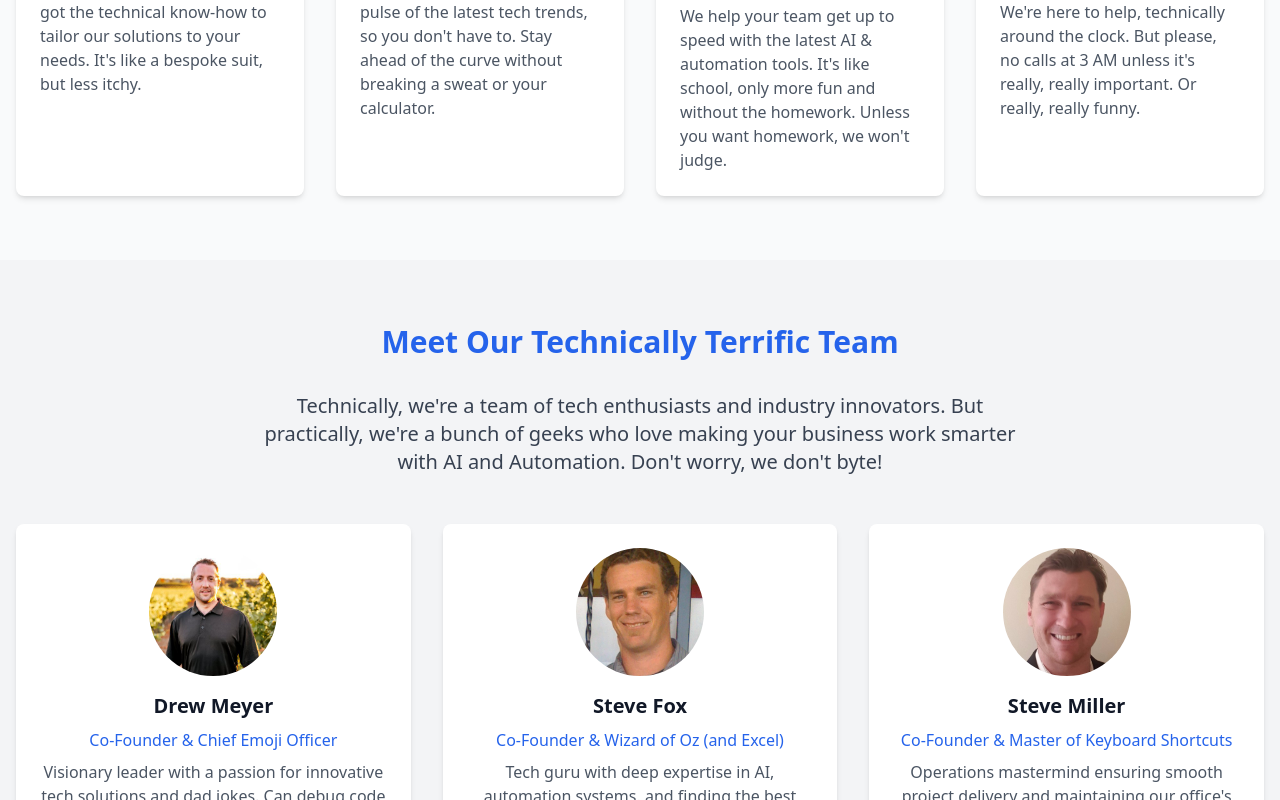
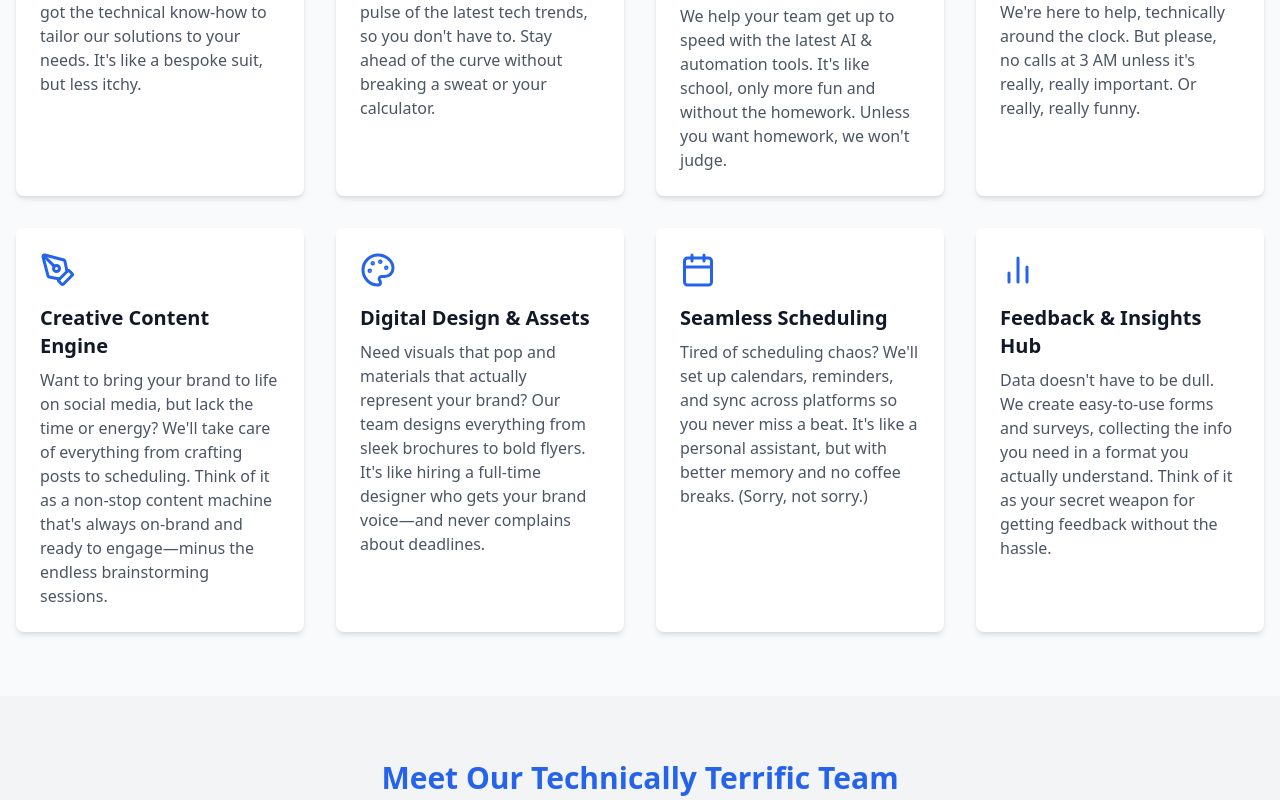
Before and after one commit to dr00-eth/technicallytechnical, a React (Vite) app: page / in a window 1280 px wide. Shown: the part 2000-2800 px from the top of the page. Built offline with nearby package versions, Linux system fonts and the light colour scheme; the HTML template or start-up script is replaced by a standard one.

Commit message:
Add Kat Services

```diff
--- a/src/components/Services.jsx
+++ b/src/components/Services.jsx
@@ -1,5 +1,5 @@
 import React from 'react';
-import { Bot, Zap, Home, GitBranch, Briefcase, Lightbulb, Book, Headphones } from 'lucide-react';
+import { Bot, Zap, Home, GitBranch, Briefcase, Lightbulb, Book, Headphones, Palette, PenTool, Calendar, BarChart2 } from 'lucide-react';
 
 const ServiceCard = ({ Icon, title, description }) => (
   <div className="bg-white p-6 rounded-lg shadow-md hover:shadow-lg transition-all duration-300 hover:bg-blue-100 hover:-translate-y-1 group">
@@ -50,6 +50,26 @@ const Services = () => {
       Icon: Headphones,
       title: "Ongoing Support",
       description: "Got a question or need a hand? We're here to help, technically around the clock. But please, no calls at 3 AM unless it's really, really important. Or really, really funny."
+    },
+    {
+      Icon: PenTool,
+      title: "Creative Content Engine",
+      description: "Want to bring your brand to life on social media, but lack the time or energy? We'll take care of everything from crafting posts to scheduling. Think of it as a non-stop content machine that's always on-brand and ready to engage—minus the endless brainstorming sessions."
+    },
+    {
+      Icon: Palette,
+      title: "Digital Design & Assets",
+      description: "Need visuals that pop and materials that actually represent your brand? Our team designs everything from sleek brochures to bold flyers. It's like hiring a full-time designer who gets your brand voice—and never complains about deadlines."
+    },
+    {
+      Icon: Calendar,
+      title: "Seamless Scheduling",
+      description: "Tired of scheduling chaos? We'll set up calendars, reminders, and sync across platforms so you never miss a beat. It's like a personal assistant, but with better memory and no coffee breaks. (Sorry, not sorry.)"
+    },
+    {
+      Icon: BarChart2,
+      title: "Feedback & Insights Hub",
+      description: "Data doesn't have to be dull. We create easy-to-use forms and surveys, collecting the info you need in a format you actually understand. Think of it as your secret weapon for getting feedback without the hassle."
     }
   ];
 
```
